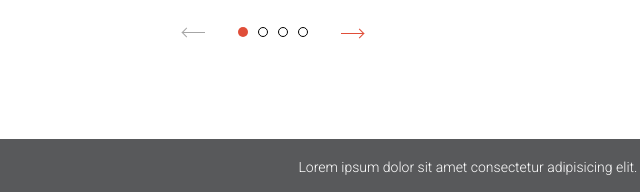
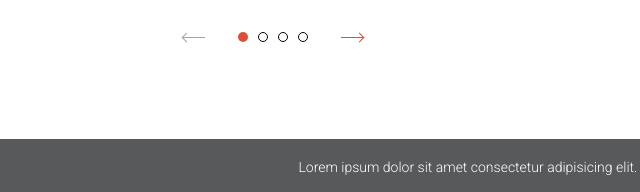
Before and after one commit to maria-kovalenko/test_dieztech, a plain HTML site: page index.html in a window 1280 px wide. Shown: the part 1616-1808 px from the top of the page, 367-1007 px from the left. Drawn offline with nearby package versions, Linux system fonts and the light colour scheme.

Commit message:
готовый проект

```diff
--- a/styles/css/style.css
+++ b/styles/css/style.css
@@ -468,7 +468,7 @@ input[type="radio"].visually-hidden {
 .profession-slider-pagination .swiper-pagination.swiper-pagination-bullets {
   max-width: 200px;
   margin: 0 auto;
-  bottom: 5px;
+  bottom: 0;
   left: calc(50% - 100px);
 }
 .profession-slider-pagination .swiper-pagination-bullet {
@@ -489,7 +489,7 @@ input[type="radio"].visually-hidden {
 .profession-slider-navigation {
   position: absolute;
   left: calc(50% - 100px);
-  bottom: 0;
+  bottom: 5px;
   width: 200px;
 }
 .profession-slider-navigation .swiper-button-next::after,
@@ -497,8 +497,8 @@ input[type="radio"].visually-hidden {
   font-size: 16px;
 }
 .profession-slider-navigation .swiper-button-next {
-  width: 22px;
-  height: 12px;
+  width: 30px;
+  height: 30px;
 }
 .profession-slider-navigation .swiper-button-next::before {
   position: absolute;
@@ -520,8 +520,8 @@ input[type="radio"].visually-hidden {
   background-color: #e04e39;
 }
 .profession-slider-navigation .swiper-button-prev {
-  width: 22px;
-  height: 11px;
+  width: 30px;
+  height: 30px;
 }
 .profession-slider-navigation .swiper-button-prev::before {
   position: absolute;
@@ -537,7 +537,7 @@ input[type="radio"].visually-hidden {
 .profession-slider-navigation .swiper-button-prev::after {
   position: absolute;
   content: "";
-  right: 0;
+  right: 8px;
   width: 22px;
   height: 1px;
   background-color: #000;
```
